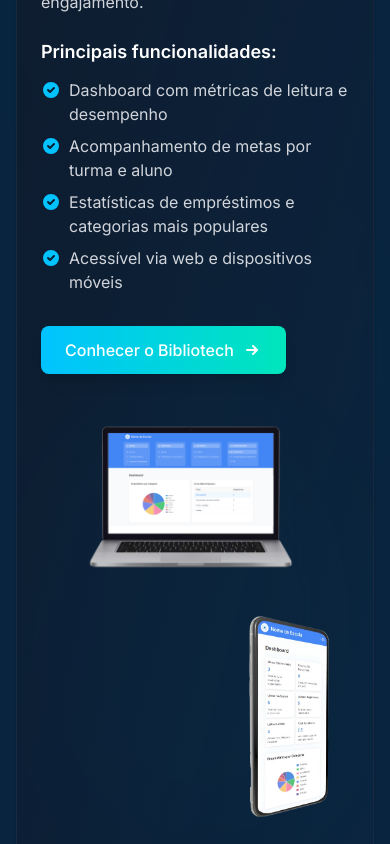
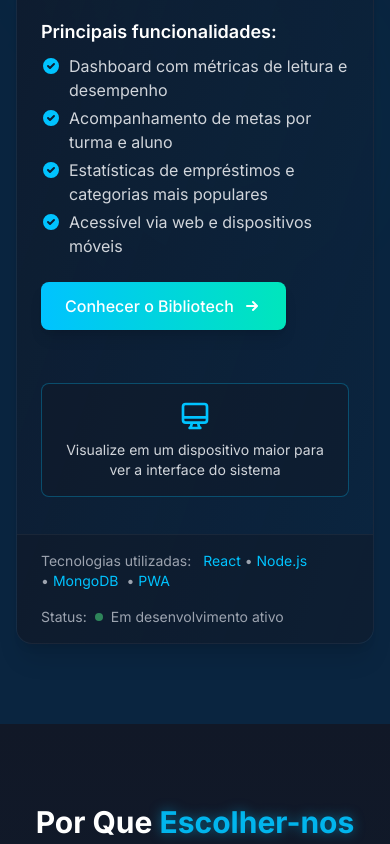
Before and after one commit to GustavoAlmeidaPuff/protonpage, a React (Vite) app: page / in a window 390 px wide. Shown: the part 6440-7284 px from the top of the page. Built offline with nearby package versions, Linux system fonts and the light colour scheme.

Commit message:
Atualiza o componente Products, ajustando margens e espaçamentos para melhor responsividade. Adiciona mensagem informativa para telas pequenas e oculta elementos visuais em dispositivos menores, melhorando a experiência do usuário.

```diff
--- a/src/components/Products.tsx
+++ b/src/components/Products.tsx
@@ -44,7 +44,7 @@
             <div className="grid grid-cols-1 lg:grid-cols-2 gap-8 p-6 md:p-10">
               {/* Conteúdo lado esquerdo */}
               <motion.div
-                className="flex flex-col justify-center"
+                className="flex flex-col justify-center mb-0 md:mb-0"
                 initial={{ x: -50, opacity: 0 }}
                 animate={{ x: inView ? 0 : -50, opacity: inView ? 1 : 0 }}
                 transition={{ duration: 0.7, delay: 0.2 }}
@@ -58,9 +58,9 @@
                   <h3 className="text-2xl font-bold text-white">Bibliotech</h3>
                 </div>
 
-                <h4 className="text-xl font-semibold mb-6 text-secondary">Sistema de Gestão de Bibliotecas Escolares</h4>
+                <h4 className="text-xl font-semibold mb-4 md:mb-6 text-secondary">Sistema de Gestão de Bibliotecas Escolares</h4>
 
-                <div className="text-gray-300 space-y-4">
+                <div className="text-gray-300 space-y-3 md:space-y-4">
                   <p>
                     O Bibliotech é um sistema moderno para gerenciamento de bibliotecas escolares que vai além do simples controle de acervo e empréstimos.
                   </p>
@@ -68,9 +68,9 @@
                     Com foco em métricas e desempenho, ajudamos escolas a investirem nos livros certos e motivamos os estudantes através de metas de leitura, criando um sentimento de participação e engajamento.
                   </p>
 
-                  <div className="pt-2">
-                    <h5 className="text-lg font-semibold mb-3 text-white">Principais funcionalidades:</h5>
-                    <ul className="space-y-2">
+                  <div className="pt-1 md:pt-2">
+                    <h5 className="text-lg font-semibold mb-2 md:mb-3 text-white">Principais funcionalidades:</h5>
+                    <ul className="space-y-1 md:space-y-2">
                       <li className="flex items-start">
                         <svg xmlns="http://www.w3.org/2000/svg" className="h-5 w-5 text-secondary mr-2 mt-0.5 flex-shrink-0" viewBox="0 0 20 20" fill="currentColor">
                           <path fillRule="evenodd" d="M10 18a8 8 0 100-16 8 8 0 000 16zm3.707-9.293a1 1 0 00-1.414-1.414L9 10.586 7.707 9.293a1 1 0 00-1.414 1.414l2 2a1 1 0 001.414 0l4-4z" clipRule="evenodd" />
@@ -99,7 +99,7 @@
                   </div>
                 </div>
 
-                <div className="mt-8">
+                <div className="mt-6 md:mt-8">
                   <motion.a
                     href="https://bibliotech.tech"
                     target="_blank"
@@ -116,19 +116,19 @@
                 </div>
               </motion.div>
 
-              {/* Imagens lado direito */}
+              {/* Imagens lado direito em telas médias e grandes, mensagem em telas pequenas */}
               <motion.div
-                className="relative h-[450px] md:h-[520px] overflow-visible"
+                className="relative h-[140px] md:h-[520px] overflow-visible mt-2 md:mt-0"
                 initial={{ opacity: 0 }}
                 animate={{ opacity: inView ? 1 : 0 }}
                 transition={{ duration: 1, delay: 0.4 }}
               >
-                {/* Efeito de luz/glowing */}
-                <div className="absolute inset-0 bg-gradient-to-r from-secondary/10 to-accent/10 rounded-full blur-3xl opacity-20 z-0"></div>
+                {/* Efeito de luz/glowing - visível apenas em telas médias e grandes */}
+                <div className="absolute inset-0 bg-gradient-to-r from-secondary/10 to-accent/10 rounded-full blur-3xl opacity-20 z-0 hidden md:block"></div>
 
                 {/* Container relativo para posicionamento absoluto */}
-                <div className="absolute inset-0">
-                  {/* Notebook */}
+                <div className="absolute inset-0 hidden md:block">
+                  {/* Notebook - visível apenas em telas médias e grandes */}
                   <motion.div
                     className="absolute top-0 md:top-5 left-0 md:-left-20 lg:-left-24 z-10"
                     initial={{ y: 20 }}
@@ -150,7 +150,7 @@
                     />
                   </motion.div>
 
-                  {/* Celular */}
+                  {/* Celular - visível apenas em telas médias e grandes */}
                   <motion.div
                     className="absolute bottom-5 md:bottom-0 right-0 md:right-4 lg:right-0 z-20 max-w-[120px] md:max-w-[170px]"
                     initial={{ y: -10 }}
@@ -171,6 +171,16 @@
                       }}
                     />
                   </motion.div>
+                </div>
+
+                {/* Mensagem para telas pequenas */}
+                <div className="md:hidden flex items-center justify-center h-full">
+                  <div className="text-center p-4 border border-secondary/30 rounded-lg bg-dark/50 w-full max-w-xs mx-auto">
+                    <svg xmlns="http://www.w3.org/2000/svg" className="h-8 w-8 text-secondary mx-auto mb-2" fill="none" viewBox="0 0 24 24" stroke="currentColor">
+                      <path strokeLinecap="round" strokeLinejoin="round" strokeWidth={2} d="M9.75 17L9 20l-1 1h8l-1-1-.75-3M3 13h18M5 17h14a2 2 0 002-2V5a2 2 0 00-2-2H5a2 2 0 00-2 2v10a2 2 0 002 2z" />
+                    </svg>
+                    <p className="text-gray-300 text-sm">Visualize em um dispositivo maior para ver a interface do sistema</p>
+                  </div>
                 </div>
               </motion.div>
             </div>
```
